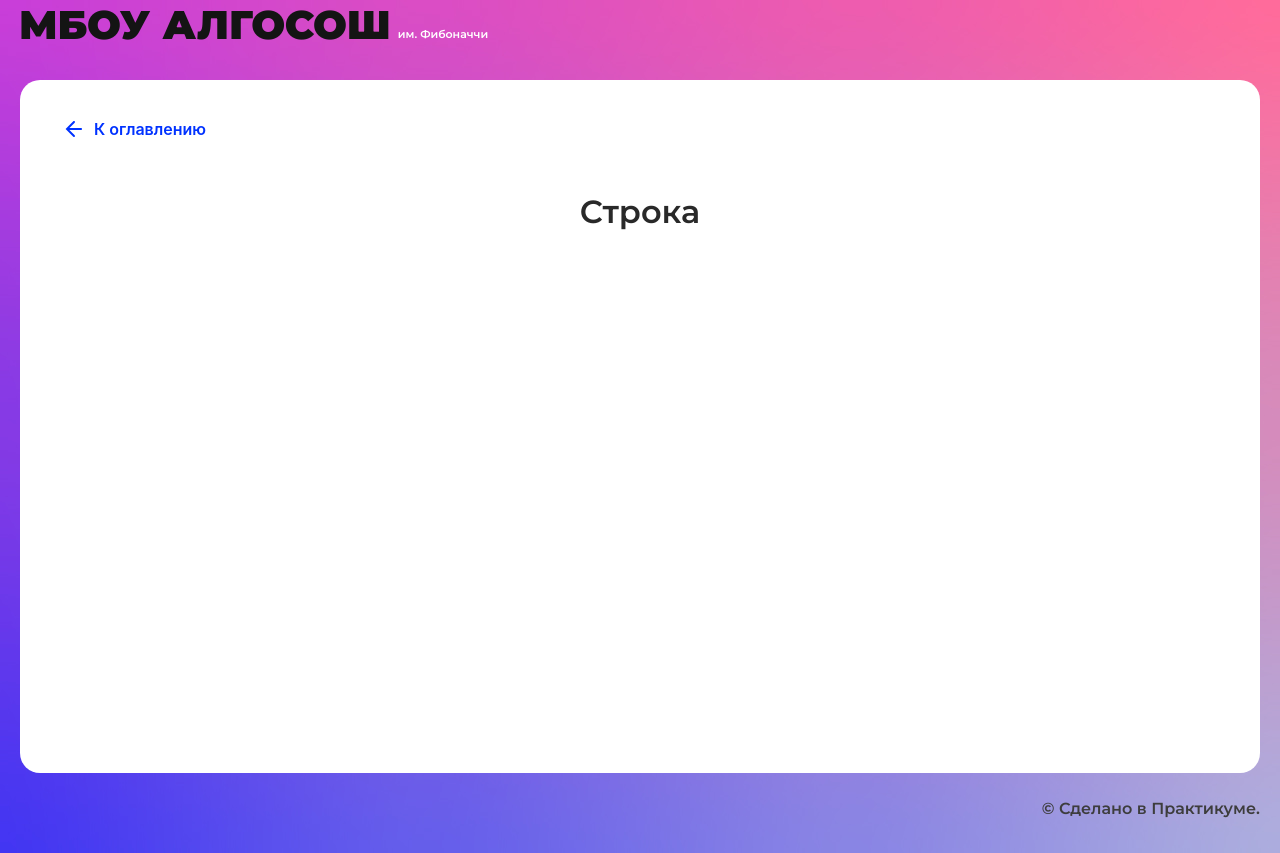
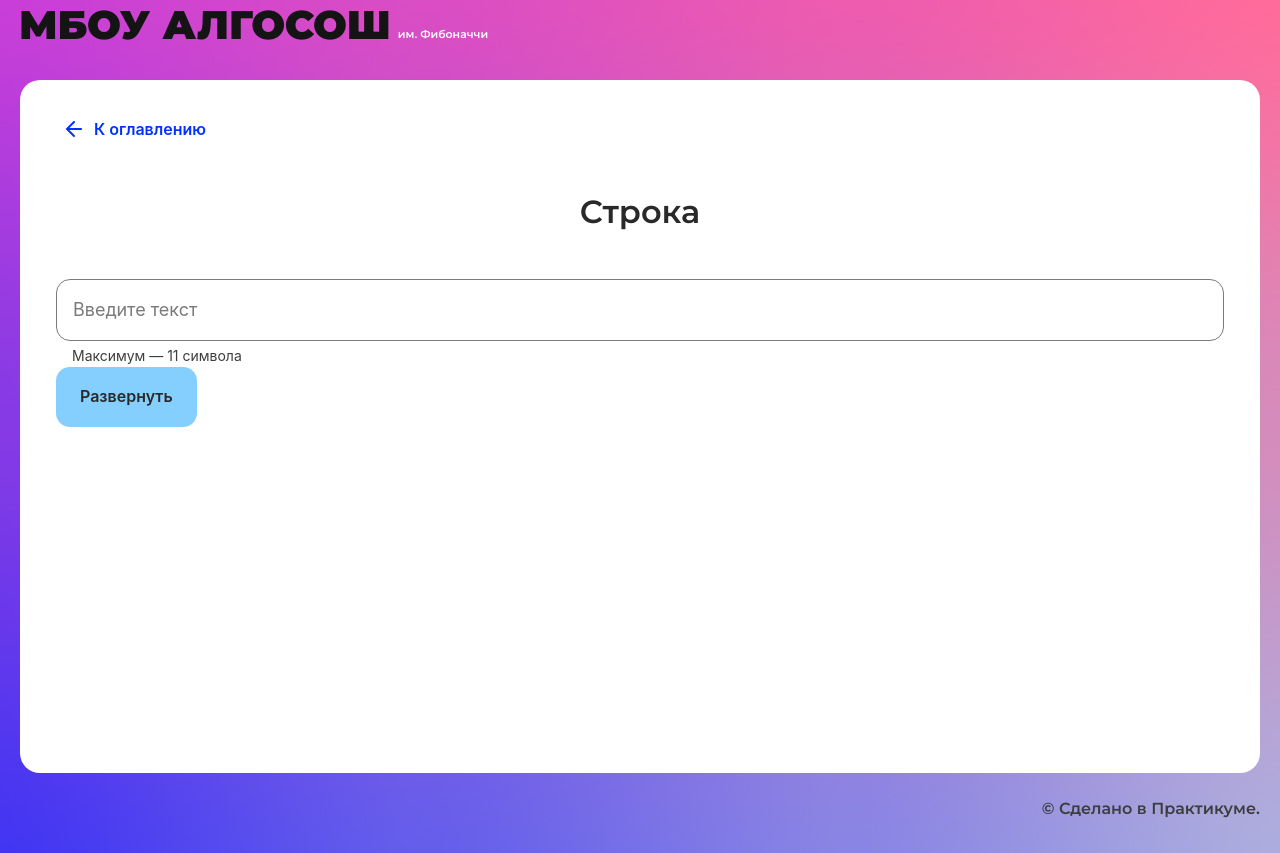
Before and after one commit to Phizick/alg, a React (Create React App) app: page /recursion in a window 1280 px wide. Built offline with nearby package versions, Linux system fonts and the light colour scheme.

Commit message:
added markup string page

```diff
--- a/src/components/fibonacci-page/fibonacci-page.tsx
+++ b/src/components/fibonacci-page/fibonacci-page.tsx
@@ -1,7 +1,7 @@
-import React from "react";
+import React, { FC } from "react";
 import { SolutionLayout } from "../ui/solution-layout/solution-layout";
 
-export const FibonacciPage: React.FC = () => {
+export const FibonacciPage: FC = () => {
   return (
     <SolutionLayout title="Последовательность Фибоначчи">
 
--- a/src/components/string/string.tsx
+++ b/src/components/string/string.tsx
@@ -1,10 +1,21 @@
 import React from "react";
 import { SolutionLayout } from "../ui/solution-layout/solution-layout";
+import {Input} from "../ui/input/input";
+import {Button} from "../ui/button/button";
+import stylesStringPage from './string.module.css'
 
 export const StringComponent: React.FC = () => {
   return (
     <SolutionLayout title="Строка">
-
+        <div className={`${stylesStringPage.container}`}>
+      <Input
+          placeholder={'Введите текст'}
+          extraClass={'input-style'}
+          isLimitText={true}
+          maxLength={11}/>
+      <Button text={'Развернуть'}
+              extraClass={'button-style'}/>
+        </div>
     </SolutionLayout>
   );
 };
```
Also changed, not shown: src/components/string/string.module.css (added), 1 other file (tests, documents, lock files or other folders).
